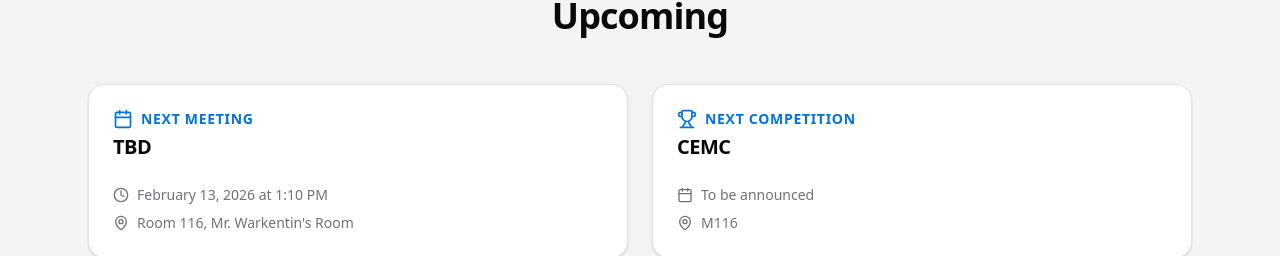
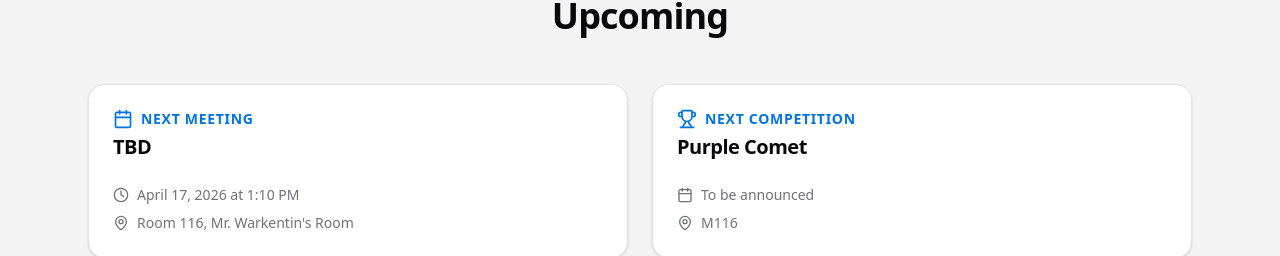
Before and after one commit to Dersdadawg/sis-mat-website, a Next.js app: page / in a window 1280 px wide. Shown: the part 1400-1656 px from the top of the page. Built offline with nearby package versions, Linux system fonts and the light colour scheme.

Commit message:
updated site.ts

```diff
--- a/content/site.ts
+++ b/content/site.ts
@@ -54,13 +54,13 @@ export const siteConfig = {
   // Upcoming events
   upcoming: {
     nextMeeting: {
-      date: "February 13, 2026",
+      date: "April 17, 2026",
       time: "1:10 PM",
       location: "Room 116, Mr. Warkentin's Room",
       topic: "TBD",
     },
     nextCompetition: {
-      name: "CEMC",
+      name: "Purple Comet",
       date: "To be announced",
       location: "M116",
     },
```
